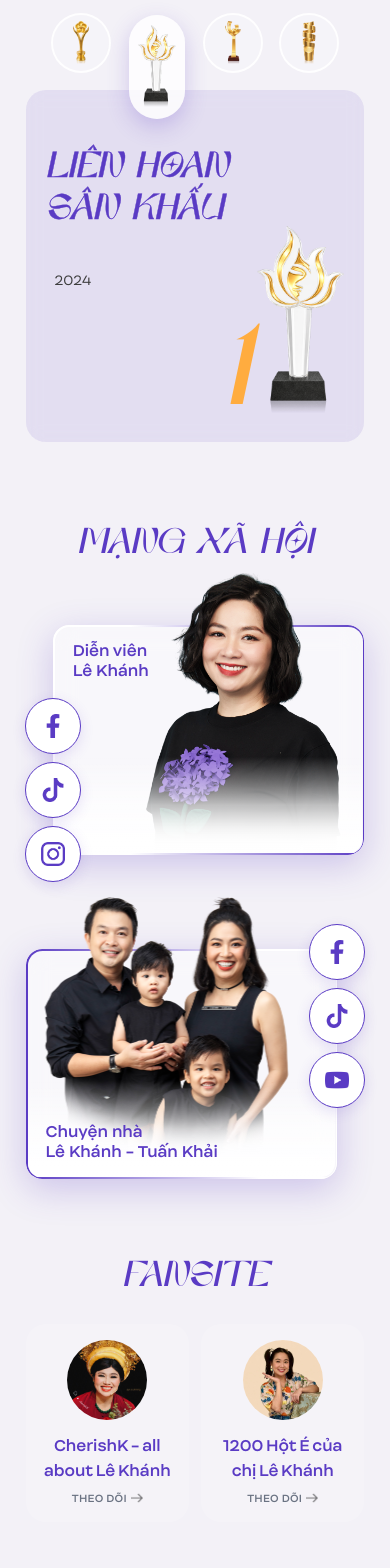
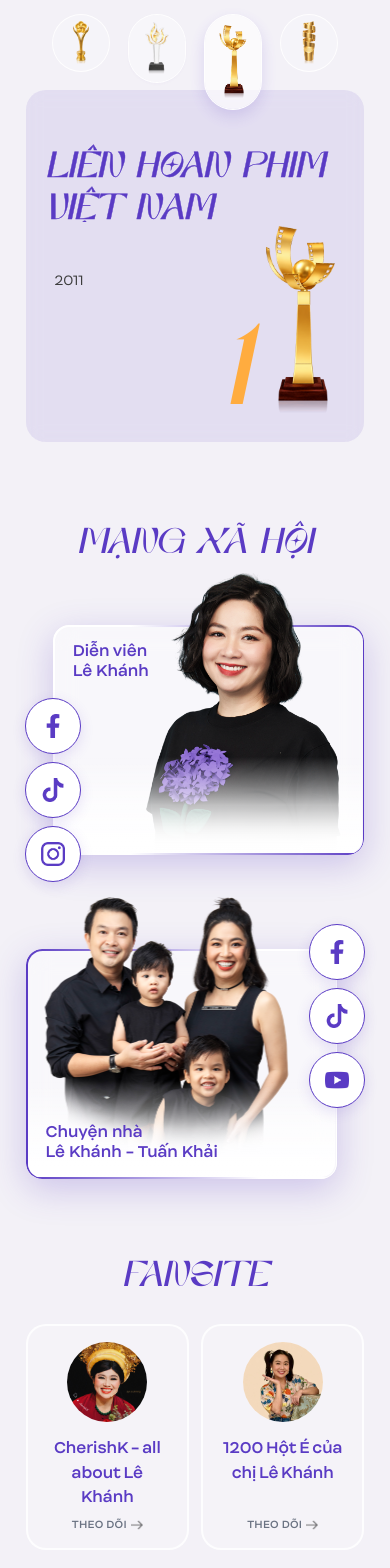
Before and after one commit to ThaoNguyen151/LKK_Web_FE, a React (Vite) app: page / in a window 390 px wide. Shown: the part 1431-2999 px from the top of the page. Built offline with nearby package versions, Linux system fonts and the light colour scheme; no server answers.

Commit message:
feat: decrease border of award button and increase border of favorite

```diff
--- a/src/pages/home/HomeResponsive.jsx
+++ b/src/pages/home/HomeResponsive.jsx
@@ -267,8 +267,8 @@ function AwardsSection() {
                 className={cn(
                   'group flex shrink-0 items-center justify-center rounded-full transition-all duration-300 ease-out',
                   isActive
-                    ? 'h-[6.5rem] w-14 bg-white/80 px-2 py-3 shadow-[0_8px_22px_rgba(90,59,196,0.24)] ring-1.5 ring-white hover:bg-white hover:shadow-[0_10px_28px_rgba(90,59,196,0.32)]'
-                    : 'h-14 w-14 bg-white/25 px-2 py-2.5 opacity-90 ring-2 ring-white hover:bg-white/55 hover:opacity-100 hover:shadow-[0_4px_14px_rgba(90,59,196,0.18)] sm:h-16 sm:w-16'
+                    ? 'h-[6.5rem] w-14 bg-white/80 px-2 py-3 shadow-[0_8px_22px_rgba(90,59,196,0.24)] ring-1 ring-white hover:bg-white hover:shadow-[0_10px_28px_rgba(90,59,196,0.32)]'
+                    : 'h-14 w-14 bg-white/25 px-2 py-2.5 opacity-90 ring-1 ring-white hover:bg-white/55 hover:opacity-100 hover:shadow-[0_4px_14px_rgba(90,59,196,0.18)] sm:h-16 sm:w-16'
                 )}
               >
                 <img
@@ -464,7 +464,7 @@ function FavoriteSection() {
             href={page.href}
             target="_blank"
             rel="noopener noreferrer"
-            className="home-mobile-glass-card flex min-h-[11rem] flex-col border-1.5 border-white/80 bg-white/20 px-2 py-4 transition-colors"
+            className="home-mobile-glass-card flex min-h-[11rem] flex-col border-2 border-white/80 bg-white/20 px-2 py-4 transition-colors"
           >
             <img
               src={page.avatar}
```
